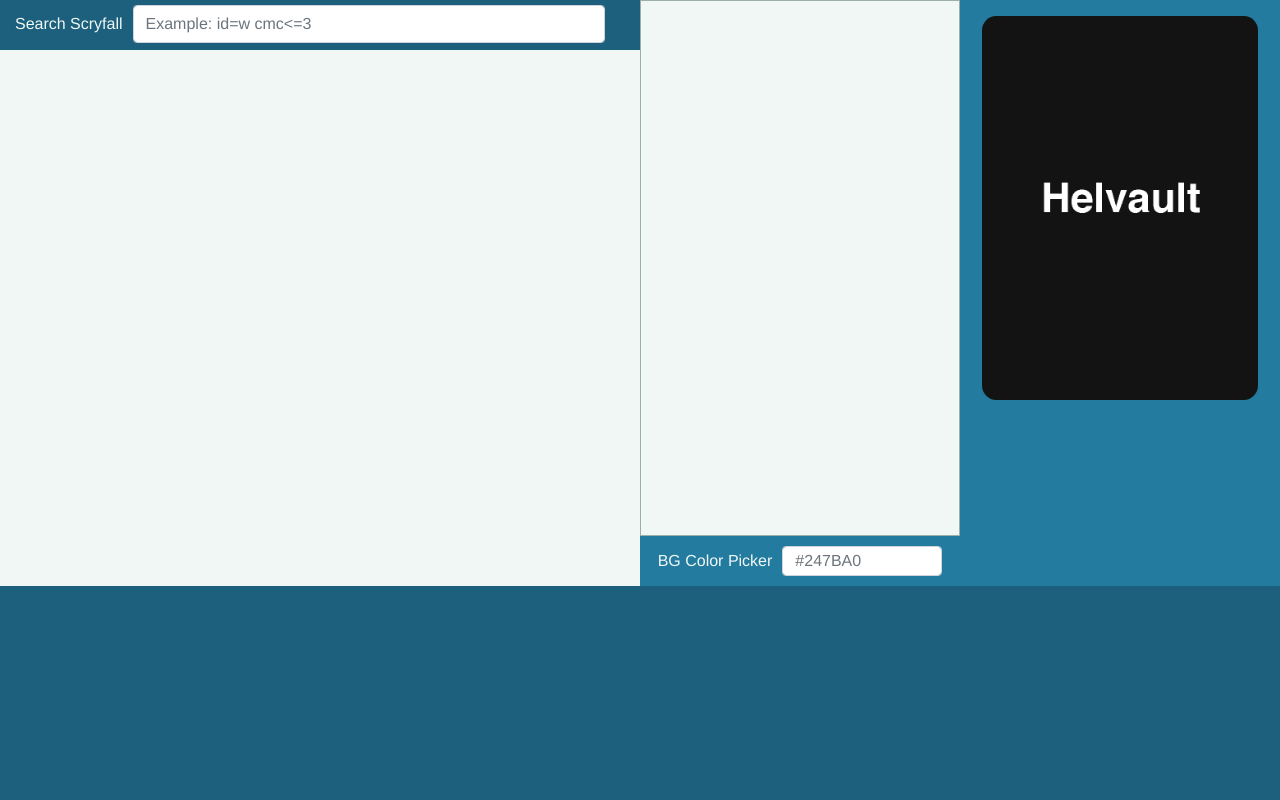
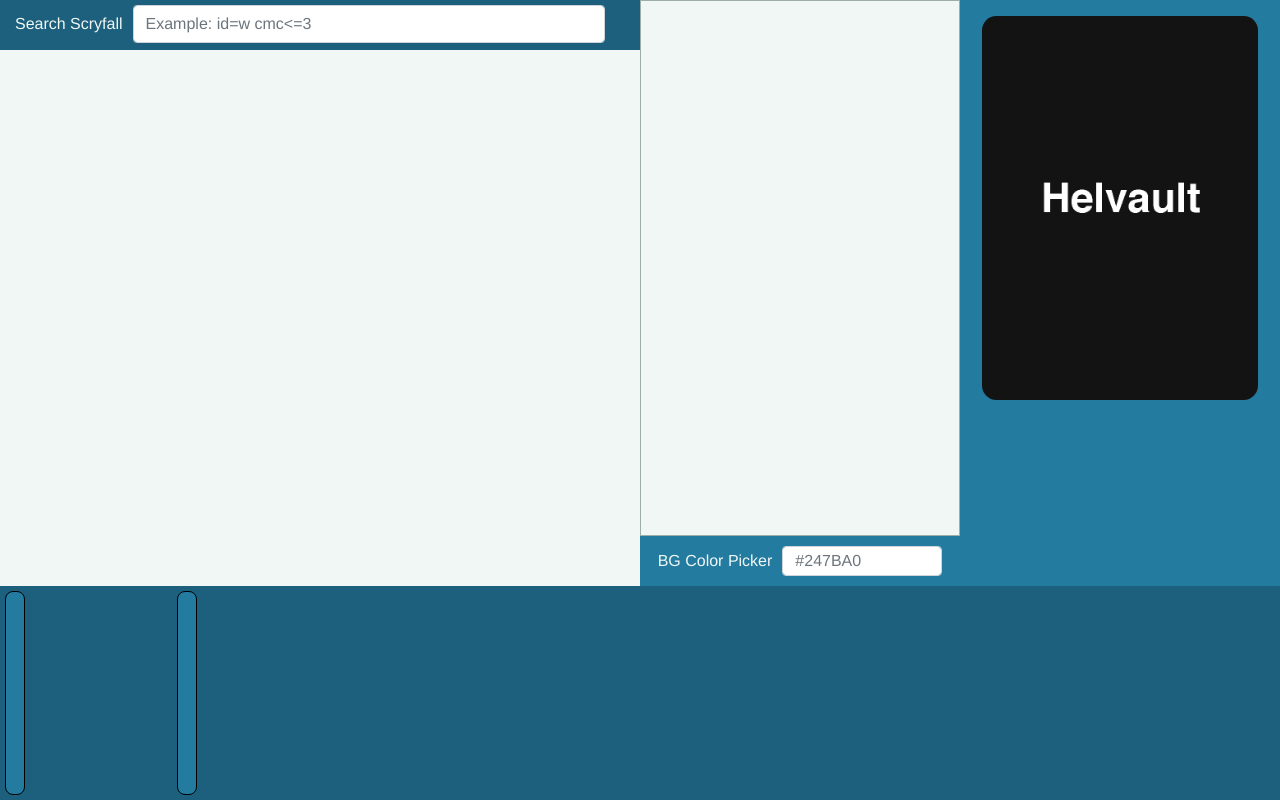
Before and after one commit to partidor/helvault, a Flask app: page / in a window 1280 px wide. Run offline with Flask 2, Linux system fonts and the light colour scheme; some libraries are stand-ins or nearby versions.

Commit message:
Added style changes for slide deck

```diff
--- a/static/javascript/cardSelect.js
+++ b/static/javascript/cardSelect.js
@@ -4,7 +4,7 @@
 
 		if (e.shiftKey)
 		{
-			if (!$(this).parent().hasClass('card-selected'))
+			if ($(this).parent().hasClass('card-holder'))
 			{
 				if ($(this).is('img'))
 				{
--- a/static/styles/archiveTrap.css
+++ b/static/styles/archiveTrap.css
@@ -31,9 +31,12 @@
 .card-spacer {
 	width:20px;
 	height: 204px;
-	margin:0;
+	margin-top: 5px;
 	display:inline-block;
 	float:none;
+	border: 1px solid black;
+	border-radius :.50rem!important;
+	background-color: #247BA0;
 	/* DEBUG */
 	/*background-color:orange;*/
 }
--- a/templates/archiveTrap.html
+++ b/templates/archiveTrap.html
@@ -34,7 +34,7 @@
 			</div>
 		</div>
 	</div>
-	<div id="slide_deck" class="fixed-bottom style-slide-deck" style="height:214px; padding-left:0px; padding-right:20px;  overflow-y:hidden; overflow-x: auto; white-space: nowrap;">
+	<div id="slide_deck" class="fixed-bottom style-slide-deck" style="height:214px; padding-left:5px; padding-right:20px;  overflow-y:hidden; overflow-x: auto; white-space: nowrap;">
 		<div class="card-spacer">
 		</div>
 		<div class="card-holder" data-draggable="target" style="display: inline-block; float:none; vertical-align:top;">
```
